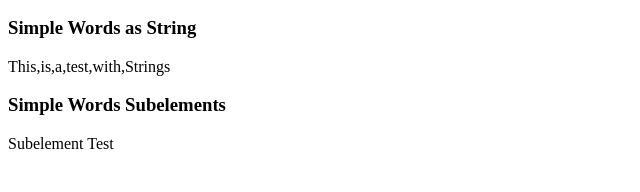
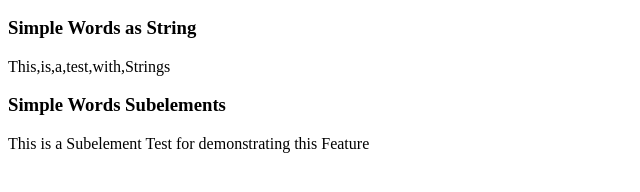
Before and after one commit to robinboehm/angular-d3-directives, a website: page examples/wordcloud/index.html in a window 1280 px wide. Shown: the part 110-302 px from the top of the page, without its empty margins (0-640 px from the left). Drawn offline with nearby package versions, Linux system fonts and the light colour scheme.

Commit message:
Extend words at the subelement example

```diff
--- a/examples/wordcloud/index.html
+++ b/examples/wordcloud/index.html
@@ -14,9 +14,15 @@
     <wordcloud>This,is,a,test,with,Strings</wordcloud>
     <h3>Simple Words Subelements</h3>
     <wordcloud>
+        <word>This</word>
+        <word>is</word>
+        <word>a</word>
         <word>Subelement</word>
         <word>Test</word>
-        <word></word>
+        <word>for</word>
+        <word>demonstrating</word>
+        <word>this</word>
+        <word>Feature</word>
     </wordcloud>
 
     <!-- With JS Array inside of an Controller -->
```
